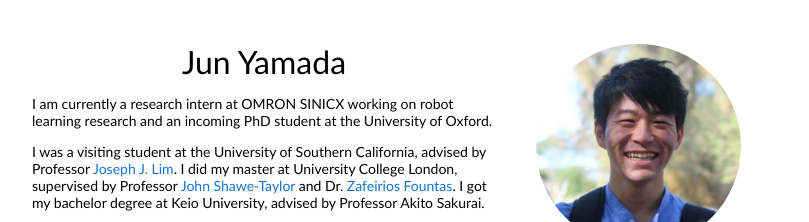
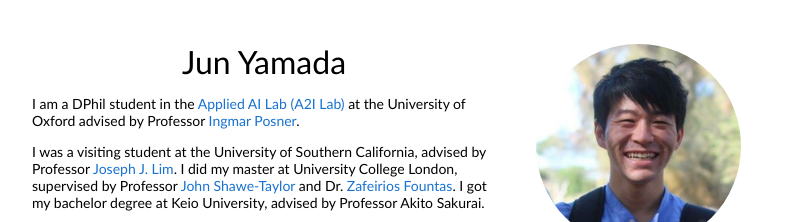
Before and after one commit to junjungoal/junjungoal.github.io, a plain HTML site: page index.html in a window 1280 px wide. Shown: the top 222 px of the page, without its empty margins (228-1037 px from the left). Drawn offline with Linux system fonts and the light colour scheme; some icons are missing.

Commit message:
update the introduction

```diff
--- a/index.html
+++ b/index.html
@@ -21,7 +21,7 @@
               <p style="text-align:center">
                 <name>Jun Yamada</name>
               </p>
-              <p>I am currently a research intern at OMRON SINICX working on robot learning research and an incoming PhD student at the University of Oxford.
+              <p>I am a DPhil student in the <a href="https://ori.ox.ac.uk/labs/a2i/">Applied AI Lab (A2I Lab)</a> at the University of Oxford advised by Professor <a href="https://ori.ox.ac.uk/people/ingmar-posner/">Ingmar Posner</a>.
               </p>
               <p>
               I was a visiting student at the University of Southern California, advised by Professor <a href="https://viterbi-web.usc.edu/~limjj/">Joseph J. Lim</a>. I did my master at University College London, supervised by Professor <a href="http://www0.cs.ucl.ac.uk/staff/J.Shawe-Taylor/">John Shawe-Taylor</a> and Dr. <a href="http://zfountas.com/">Zafeirios Fountas</a>. I got my bachelor degree at Keio University, advised by Professor Akito Sakurai.
```
